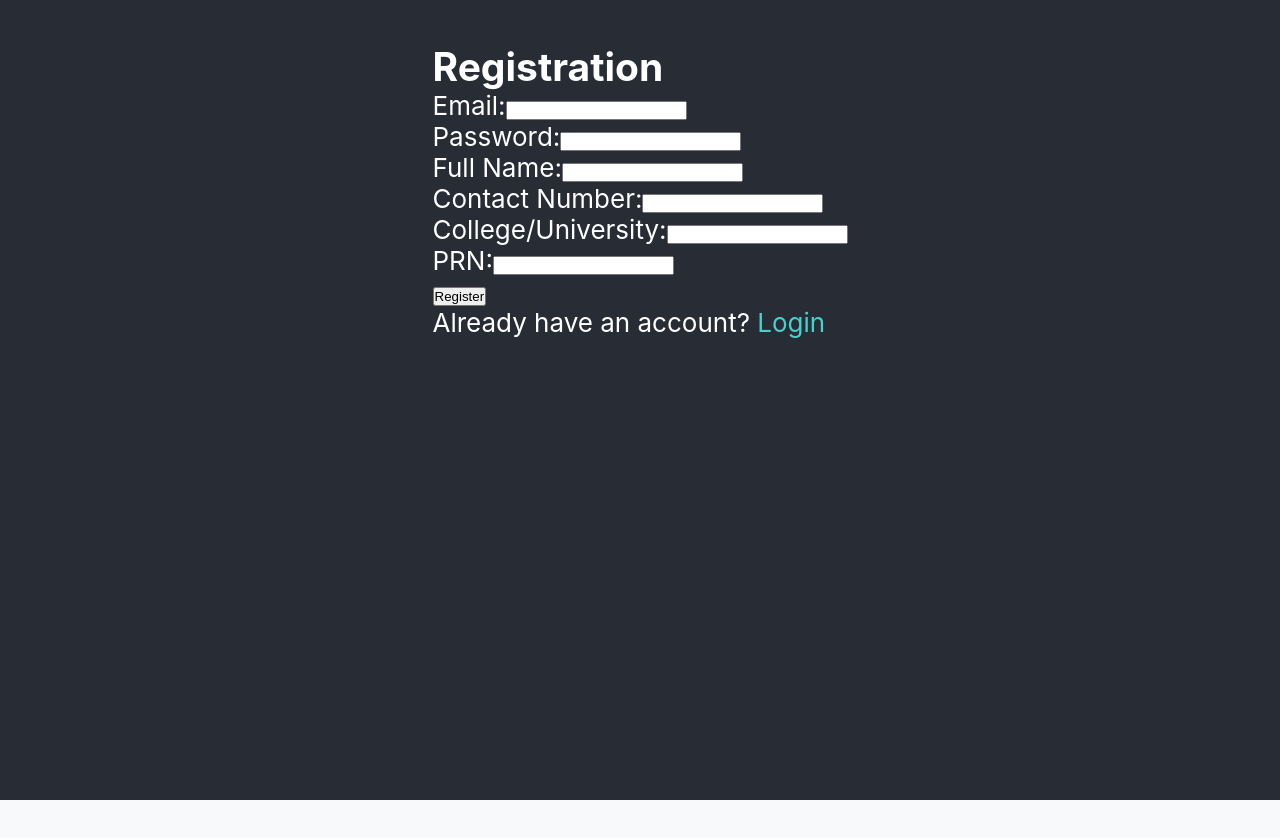
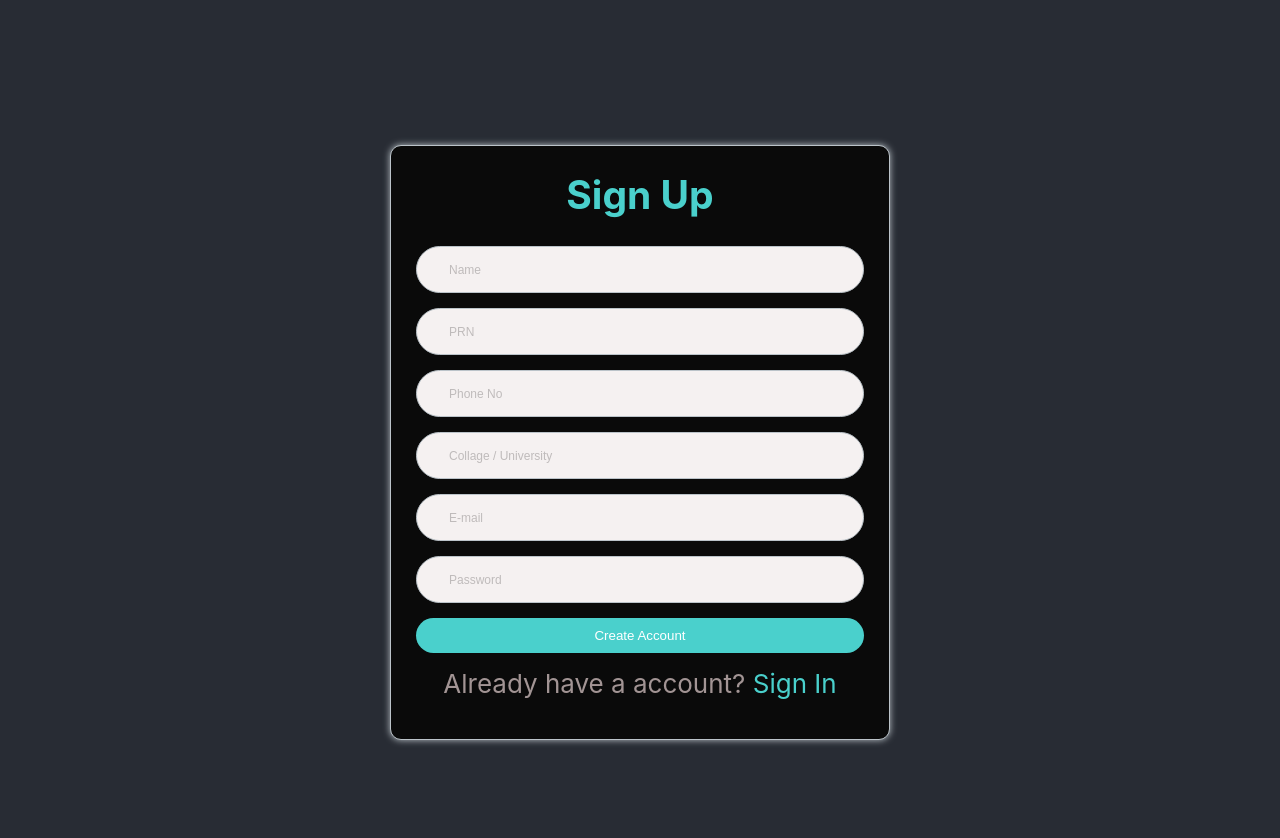
Before and after one commit to Utkarsh-kadam/EMS, a React (Create React App) app in the folder client/: page /Register in a window 1280 px wide. Shown: the top 838 px of the page. Before the commit the page ends 800 px from the top, so only its background shows below. Built offline with nearby package versions, Linux system fonts and the light colour scheme.

Commit message:
New Registration form

```diff
--- a/client/src/components/Registercomp.jsx
+++ b/client/src/components/Registercomp.jsx
@@ -1,15 +1,41 @@
-import React, { useState } from "react";
+import React, { useState,useEffect } from "react";
 import { Link, useNavigate } from "react-router-dom";
+import { validate } from "./validate";
+import styles from "./SignUp.module.css";
+import "react-toastify/dist/ReactToastify.css";
+import { ToastContainer, toast } from "react-toastify";
+import { notify } from "./toast";
 
 function Registration() {
-  const [email, setEmail] = useState("");
-  const [password, setPassword] = useState("");
-  const [username, setUsername] = useState("");
-  const [contact, setContact] = useState("");
-  const [college, setCollege] = useState("");
-  const [prn, setPrn] = useState("");
-  const [error, setError] = useState("");
+  const [data, setData] = useState({
+    username: "",
+    email: "",
+    password: "",
+    prn:"",
+    college:"",
+    contact:"",
+    role:"user",
+    IsAccepted: false,
+  });
   const navigate = useNavigate();
+  const [errors, setErrors] = useState({});
+  const [touched, setTouched] = useState({});
+
+  useEffect(() => {
+    setErrors(validate(data, "signUp"));
+  }, [data, touched]);
+
+  const changeHandler = (event) => {
+    if (event.target.name === "IsAccepted") {
+      setData({ ...data, [event.target.name]: event.target.checked });
+    } else {
+      setData({ ...data, [event.target.name]: event.target.value });
+    }
+  };
+
+  const focusHandler = (event) => {
+    setTouched({ ...touched, [event.target.name]: true });
+  };
 
   const handleRegistration = async (e) => {
     e.preventDefault();
@@ -18,15 +44,7 @@ function Registration() {
     const requestOptions = {
       method: "POST",
       headers: { "Content-Type": "application/json" },
-      body: JSON.stringify({
-        email,
-        password,
-        username,
-        contact,
-        college,
-        prn,
-        role: "user",
-      }),
+      body: JSON.stringify(data),
     };
 
     try {
@@ -38,81 +56,74 @@ function Registration() {
         const data = await response.json();
         navigate("/");
       } else {
-
-        setError("Registration failed");
+        const errorText = await response.text();
+        notify(errorText);
       }
     } catch (error) {
       console.error("Error:", error);
-      setError("An error occurred while registering");
+      notify("An error occurred while registering");
     }
   };
 
   return (
-    <div>
-      <h2>Registration</h2>
-      <form onSubmit={handleRegistration}>
-        <div>
-          <label>Email:</label>
-          <input
-            type="email"
-            value={email}
-            onChange={(e) => setEmail(e.target.value)}
-            required
-          />
+    <div className={styles.container}>
+    <form className={styles.formLogin} onSubmit={handleRegistration} >
+      <h2>Sign Up</h2>
+      <div>
+        <div className={errors.username && touched.username ? styles.unCompleted : !errors.username && touched.username ? styles.completed : undefined}>
+          <input type="text" name="username" value={data.username} placeholder="Name" onChange={changeHandler} onFocus={focusHandler}  />
+
         </div>
-        <div>
-          <label>Password:</label>
-          <input
-            type="password"
-            value={password}
-            onChange={(e) => setPassword(e.target.value)}
-            required
-          />
+        {errors.username && touched.username && <span className={styles.error}>{errors.username}</span>}
+      </div>
+
+      <div>
+        <div className={errors.prn && touched.prn ? styles.unCompleted : !errors.prn && touched.prn ? styles.completed : undefined}>
+          <input type="text" name="prn" value={data.prn} placeholder="PRN" onChange={changeHandler} onFocus={focusHandler}  />
         </div>
-        <div>
-          <label>Full Name:</label>
-          <input
-            type="text"
-            value={username}
-            onChange={(e) => setUsername(e.target.value)}
-            required
-          />
+        {errors.prn && touched.prn && <span className={styles.error}>{errors.prn}</span>}
+      </div>
+
+      <div>
+        <div className={errors.contact && touched.contact ? styles.unCompleted : !errors.contact && touched.contact ? styles.completed : undefined}>
+          <input type="text" name="contact" value={data.contact} placeholder="Phone No" onChange={changeHandler} onFocus={focusHandler}  />
         </div>
-        <div>
-          <label>Contact Number:</label>
-          <input
-            type="number"
-            value={contact}
-            onChange={(e) => setContact(e.target.value)}
-            required
-          />
+        {errors.contact && touched.contact && <span className={styles.error}>{errors.contact}</span>}
+      </div>
+
+      <div>
+        <div className={errors.college && touched.college ? styles.unCompleted : !errors.college && touched.college ? styles.completed : undefined}>
+          <input type="text" name="college" value={data.college} placeholder="Collage / University" onChange={changeHandler} onFocus={focusHandler}  />
         </div>
-        <div>
-          <label>College/University:</label>
-          <input
-            type="text"
-            value={college}
-            onChange={(e) => setCollege(e.target.value)}
-            required
-          />
+        {errors.college && touched.college && <span className={styles.error}>{errors.college}</span>}
+      </div>
+
+
+      <div>
+        <div className={errors.email && touched.email ? styles.unCompleted : !errors.email && touched.email ? styles.completed : undefined}>
+          <input type="text" name="email" value={data.email} placeholder="E-mail" onChange={changeHandler} onFocus={focusHandler} autoComplete="off" />
+
         </div>
-        <div>
-          <label>PRN:</label>
-          <input
-            type="number"
-            value={prn}
-            onChange={(e) => setPrn(e.target.value)}
-            required
-          />
+        {errors.email && touched.email && <span className={styles.error}>{errors.email}</span>}
+      </div>
+      <div>
+        <div className={errors.password && touched.password ? styles.unCompleted : !errors.password && touched.password ? styles.completed : undefined}>
+          <input type="password" name="password" value={data.password} placeholder="Password" onChange={changeHandler} onFocus={focusHandler} autoComplete="off" />
+
         </div>
-        <button type="submit">Register</button>
-      </form>
-      {error && <p>{error}</p>}
-      <p>
-        Already have an account? <Link to="/">Login</Link>
-      </p>
-    </div>
-  );
-}
+        {errors.password && touched.password && <span className={styles.error}>{errors.password}</span>}
+      </div>
+
+      <div>
+        <button type="submit">Create Account</button>
+        <span style={{ color: "#a29494", textAlign: "center", display: "inline-block", width: "100%" }}>
+          Already have a account? <Link to="/">Sign In</Link>
+        </span>
+      </div>
+    </form>
+    <ToastContainer />
+  </div>
+);
+};
 
 export default Registration;
--- a/client/src/components/validate.js
+++ b/client/src/components/validate.js
@@ -17,25 +17,31 @@ export const validate = (data, type) => {
     delete errors.password;
   }
 
+  if (!data.contact) {
+    errors.contact = "Contact is Required";
+  }
+ else {
+    delete errors.contact;
+  }
+
+  if (!data.college) {
+    errors.college = "college is Required";
+  }
+ else {
+    delete errors.college;
+  }
+
   if (type === "signUp") {
-    if (!data.name.trim()) {
-      errors.name = "Username is Required!";
+    if (!data.username.trim()) {
+      errors.username = "Username is Required!";
     } else {
-      delete errors.name;
+      delete errors.username;
     }
-    if (!data.confirmPassword) {
-      errors.confirmPassword = "Confirm the Password";
-    } else if (!(data.confirmPassword === data.password)) {
-      errors.confirmPassword = "Password is not match!";
-    } else {
-      delete errors.confirmPassword;
-    }
-
-    if (data.IsAccepted) {
-      delete errors.IsAccepted;
-    } else {
-      errors.IsAccepted = "Accept terms!";
-    }
+  }
+  if (!data.prn.trim()) {
+    errors.prn = "PRN is Required!";
+  } else {
+    delete errors.prn;
   }
 
   return errors;
```
Also changed, not shown: 1 other file (tests, documents, lock files or other folders).
